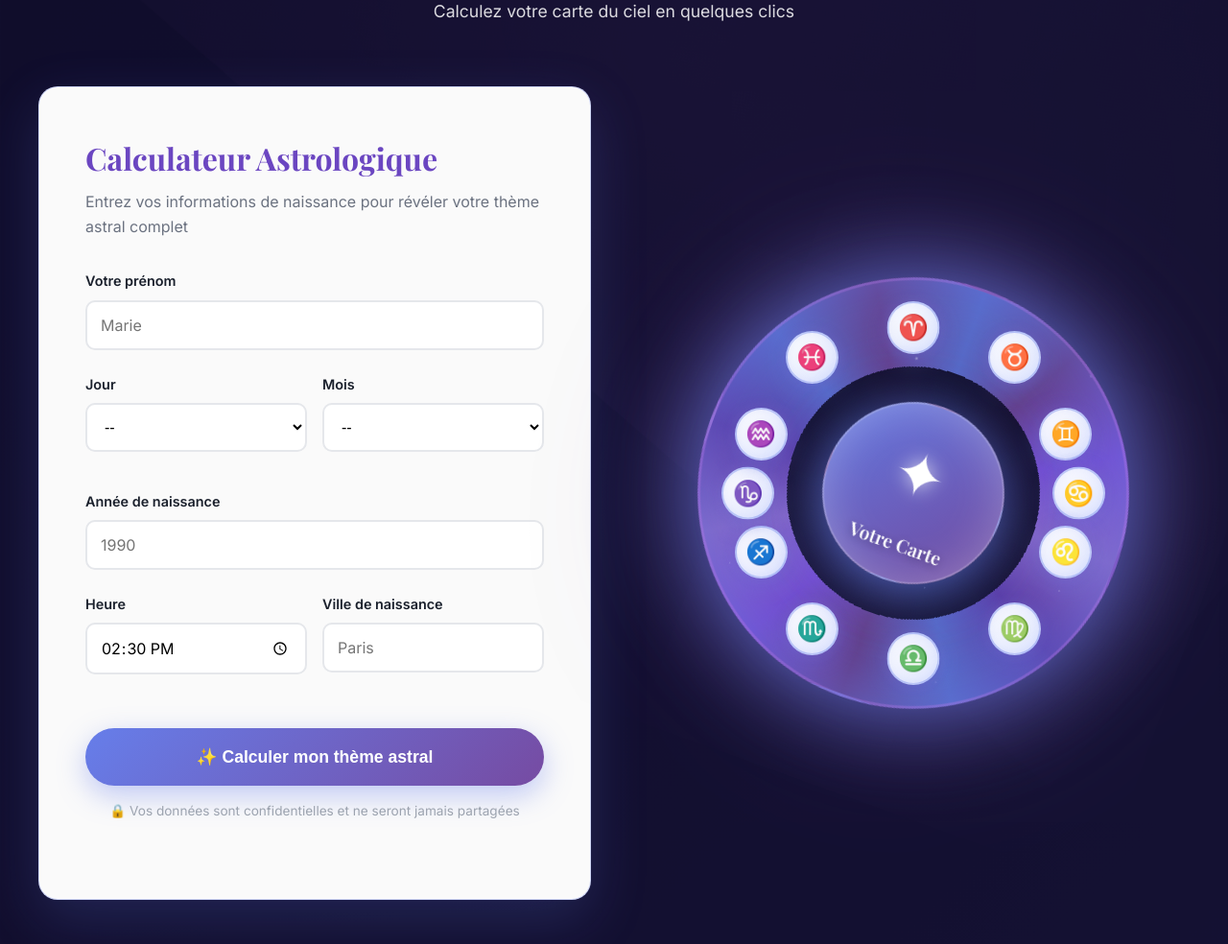
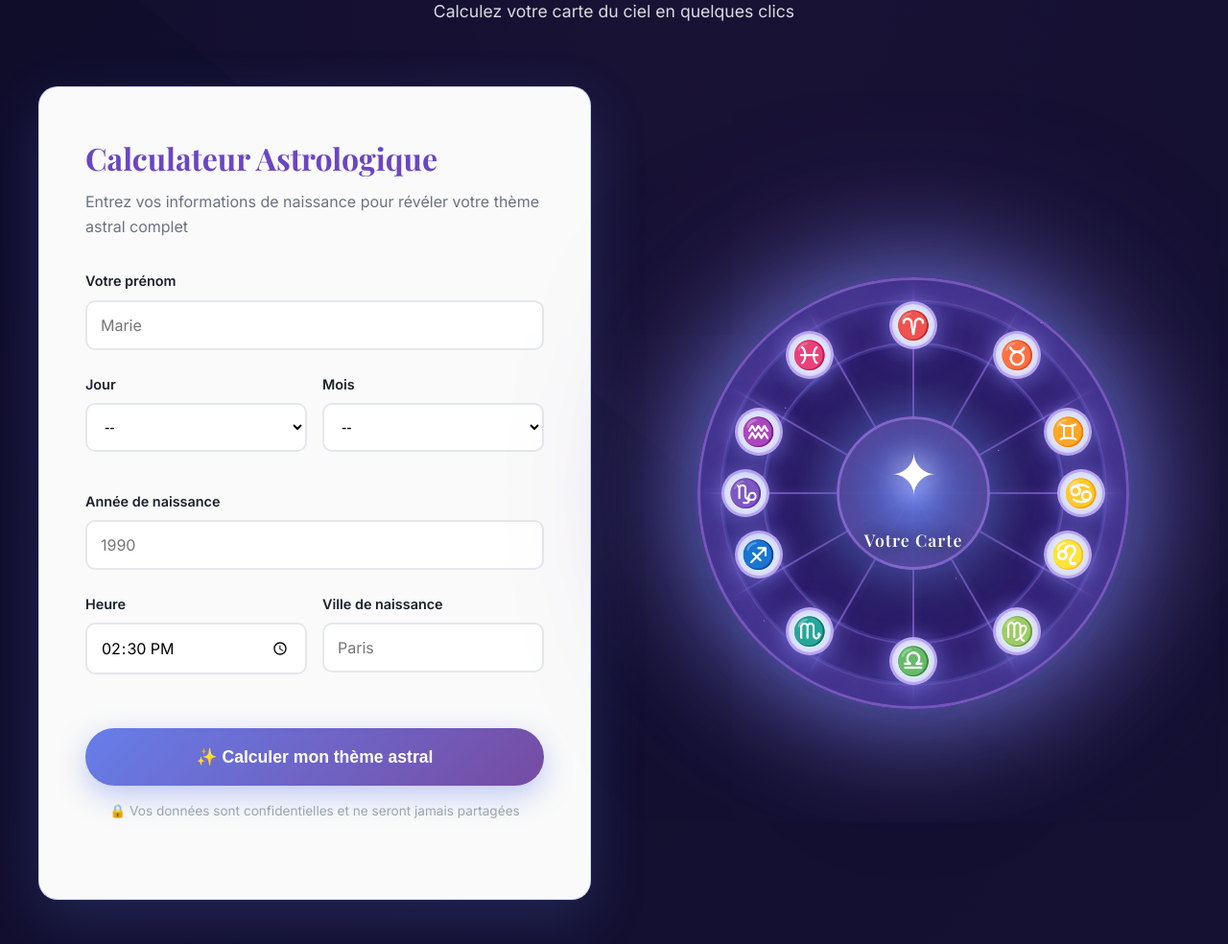
Before and after one commit to myphistone-boop/AGENT, a Python web app: template templates/therapeute/template_cosmique.html in a window 1280 px wide. Shown: the part 1055-2039 px from the top of the page at 96% size. Run offline with Jinja, Linux system fonts and the light colour scheme; the template is opened without the code that fills it, so the values that code supplies are empty.

Commit message:
feat: Add detailed zodiac wheel with radial segments and concentric circles
- Add 12 radial division lines creating visible segments
- Implement 2 concentric circles (90% and 70% width) with cosmic purple glow
- Starfield background overlay for authentic astrological chart appearance
- Replace smooth gradient with structured, segmented design matching reference images

```diff
--- a/templates/therapeute/template_cosmique.html
+++ b/templates/therapeute/template_cosmique.html
@@ -1346,7 +1346,7 @@
             box-shadow: 0 15px 40px rgba(102, 126, 234, 0.5);
         }
 
-        /* Zodiac Wheel - Cosmic Theme */
+        /* Zodiac Wheel - Detailed Astrological Chart */
         .zodiac-wheel-container {
             position: relative;
             display: flex;
@@ -1361,87 +1361,109 @@
             position: relative;
             border-radius: 50%;
             background:
-                radial-gradient(circle at center, rgba(15, 12, 41, 0.95) 0%, rgba(15, 12, 41, 0.95) 42%, transparent 42%),
-                conic-gradient(
-                    from 0deg,
-                    rgba(102, 126, 234, 0.8) 0deg,
-                    rgba(118, 75, 162, 0.8) 30deg,
-                    rgba(139, 92, 246, 0.8) 60deg,
-                    rgba(159, 122, 234, 0.8) 90deg,
-                    rgba(107, 70, 193, 0.8) 120deg,
-                    rgba(102, 126, 234, 0.8) 150deg,
-                    rgba(118, 75, 162, 0.8) 180deg,
-                    rgba(139, 92, 246, 0.8) 210deg,
-                    rgba(159, 122, 234, 0.8) 240deg,
-                    rgba(107, 70, 193, 0.8) 270deg,
-                    rgba(102, 126, 234, 0.8) 300deg,
-                    rgba(118, 75, 162, 0.8) 330deg,
-                    rgba(102, 126, 234, 0.8) 360deg
-                );
+                /* Starfield overlay */
+                radial-gradient(1px 1px at 20% 30%, rgba(255, 255, 255, 0.8), transparent),
+                radial-gradient(1px 1px at 60% 70%, rgba(255, 255, 255, 0.6), transparent),
+                radial-gradient(1px 1px at 80% 10%, rgba(255, 255, 255, 0.8), transparent),
+                radial-gradient(1px 1px at 15% 80%, rgba(255, 255, 255, 0.6), transparent),
+                radial-gradient(1px 1px at 70% 40%, rgba(255, 255, 255, 0.7), transparent),
+                /* Base cosmic background */
+                radial-gradient(circle at center, #1a1442 0%, #2d1b69 50%, #4a2f8c 100%);
             box-shadow:
-                0 0 80px rgba(102, 126, 234, 0.6),
-                0 0 120px rgba(118, 75, 162, 0.4),
-                inset 0 0 60px rgba(102, 126, 234, 0.3);
-            border: 3px solid rgba(159, 122, 234, 0.5);
-            animation: rotate-wheel 120s linear infinite, cosmic-pulse 4s ease-in-out infinite;
-        }
-
-        /* Cosmic starfield overlay on wheel */
+                0 0 100px rgba(102, 126, 234, 0.7),
+                0 0 150px rgba(118, 75, 162, 0.5),
+                inset 0 0 80px rgba(102, 126, 234, 0.2);
+            border: 3px solid rgba(159, 122, 234, 0.6);
+            animation: cosmic-pulse 4s ease-in-out infinite;
+        }
+
+        /* Concentric circles */
         .zodiac-wheel::before {
             content: '';
             position: absolute;
-            top: 0;
-            left: 0;
-            width: 100%;
-            height: 100%;
+            top: 50%;
+            left: 50%;
+            transform: translate(-50%, -50%);
+            width: 90%;
+            height: 90%;
             border-radius: 50%;
-            background-image:
-                radial-gradient(2px 2px at 20% 30%, white, transparent),
-                radial-gradient(1px 1px at 60% 70%, rgba(224, 231, 255, 0.8), transparent),
-                radial-gradient(1px 1px at 50% 50%, white, transparent),
-                radial-gradient(2px 2px at 80% 10%, rgba(199, 210, 254, 0.8), transparent),
-                radial-gradient(1px 1px at 90% 60%, white, transparent),
-                radial-gradient(1px 1px at 15% 80%, rgba(224, 231, 255, 0.8), transparent),
-                radial-gradient(2px 2px at 40% 20%, white, transparent),
-                radial-gradient(1px 1px at 70% 90%, rgba(199, 210, 254, 0.8), transparent);
-            background-repeat: no-repeat;
-            opacity: 0.6;
-            animation: twinkle-wheel 3s ease-in-out infinite;
-        }
-
-        @keyframes rotate-wheel {
-            from { transform: rotate(0deg); }
-            to { transform: rotate(360deg); }
+            border: 2px solid rgba(159, 122, 234, 0.3);
+            box-shadow:
+                inset 0 0 0 2px rgba(102, 126, 234, 0.2),
+                0 0 30px rgba(159, 122, 234, 0.3);
+        }
+
+        .zodiac-wheel::after {
+            content: '';
+            position: absolute;
+            top: 50%;
+            left: 50%;
+            transform: translate(-50%, -50%);
+            width: 70%;
+            height: 70%;
+            border-radius: 50%;
+            border: 2px solid rgba(159, 122, 234, 0.4);
+            box-shadow:
+                inset 0 0 0 2px rgba(102, 126, 234, 0.2),
+                0 0 20px rgba(159, 122, 234, 0.2);
         }
 
         @keyframes cosmic-pulse {
             0%, 100% {
                 box-shadow:
-                    0 0 80px rgba(102, 126, 234, 0.6),
-                    0 0 120px rgba(118, 75, 162, 0.4),
-                    inset 0 0 60px rgba(102, 126, 234, 0.3);
+                    0 0 100px rgba(102, 126, 234, 0.7),
+                    0 0 150px rgba(118, 75, 162, 0.5),
+                    inset 0 0 80px rgba(102, 126, 234, 0.2);
             }
             50% {
                 box-shadow:
-                    0 0 100px rgba(102, 126, 234, 0.8),
-                    0 0 150px rgba(118, 75, 162, 0.6),
-                    inset 0 0 80px rgba(102, 126, 234, 0.5);
+                    0 0 120px rgba(102, 126, 234, 0.9),
+                    0 0 180px rgba(118, 75, 162, 0.7),
+                    inset 0 0 100px rgba(102, 126, 234, 0.4);
             }
         }
 
-        @keyframes twinkle-wheel {
-            0%, 100% { opacity: 0.4; }
-            50% { opacity: 0.8; }
-        }
+        /* Radial division lines (12 segments) */
+        .zodiac-segments {
+            position: absolute;
+            width: 100%;
+            height: 100%;
+            top: 0;
+            left: 0;
+        }
+
+        .segment-line {
+            position: absolute;
+            width: 2px;
+            height: 50%;
+            background: linear-gradient(to bottom, transparent, rgba(159, 122, 234, 0.6) 30%, rgba(159, 122, 234, 0.4));
+            top: 0;
+            left: 50%;
+            transform-origin: bottom center;
+            box-shadow: 0 0 10px rgba(159, 122, 234, 0.3);
+        }
+
+        .segment-line:nth-child(1) { transform: translateX(-50%) rotate(0deg); }
+        .segment-line:nth-child(2) { transform: translateX(-50%) rotate(30deg); }
+        .segment-line:nth-child(3) { transform: translateX(-50%) rotate(60deg); }
+        .segment-line:nth-child(4) { transform: translateX(-50%) rotate(90deg); }
+        .segment-line:nth-child(5) { transform: translateX(-50%) rotate(120deg); }
+        .segment-line:nth-child(6) { transform: translateX(-50%) rotate(150deg); }
+        .segment-line:nth-child(7) { transform: translateX(-50%) rotate(180deg); }
+        .segment-line:nth-child(8) { transform: translateX(-50%) rotate(210deg); }
+        .segment-line:nth-child(9) { transform: translateX(-50%) rotate(240deg); }
+        .segment-line:nth-child(10) { transform: translateX(-50%) rotate(270deg); }
+        .segment-line:nth-child(11) { transform: translateX(-50%) rotate(300deg); }
+        .segment-line:nth-child(12) { transform: translateX(-50%) rotate(330deg); }
 
         .zodiac-center {
             position: absolute;
             top: 50%;
             left: 50%;
             transform: translate(-50%, -50%);
-            width: 190px;
-            height: 190px;
-            background: linear-gradient(135deg, rgba(102, 126, 234, 0.95) 0%, rgba(118, 75, 162, 0.95) 100%);
+            width: 160px;
+            height: 160px;
+            background: radial-gradient(circle, rgba(102, 126, 234, 0.95) 0%, rgba(48, 35, 99, 0.98) 100%);
             border-radius: 50%;
             display: flex;
             align-items: center;
@@ -1449,9 +1471,9 @@
             flex-direction: column;
             color: white;
             box-shadow:
-                0 10px 50px rgba(102, 126, 234, 0.7),
-                inset 0 0 40px rgba(255, 255, 255, 0.2);
-            border: 2px solid rgba(255, 255, 255, 0.3);
+                0 0 60px rgba(102, 126, 234, 0.8),
+                inset 0 0 40px rgba(159, 122, 234, 0.3);
+            border: 3px solid rgba(159, 122, 234, 0.7);
             z-index: 10;
             animation: center-glow 3s ease-in-out infinite;
         }
@@ -1459,27 +1481,36 @@
         @keyframes center-glow {
             0%, 100% {
                 box-shadow:
-                    0 10px 50px rgba(102, 126, 234, 0.7),
-                    inset 0 0 40px rgba(255, 255, 255, 0.2);
+                    0 0 60px rgba(102, 126, 234, 0.8),
+                    inset 0 0 40px rgba(159, 122, 234, 0.3);
             }
             50% {
                 box-shadow:
-                    0 10px 70px rgba(102, 126, 234, 0.9),
-                    inset 0 0 60px rgba(255, 255, 255, 0.4);
+                    0 0 80px rgba(102, 126, 234, 1),
+                    inset 0 0 60px rgba(159, 122, 234, 0.5);
             }
         }
 
         .zodiac-center-icon {
-            font-size: 4rem;
+            font-size: 3.5rem;
             margin-bottom: 0.5rem;
-            text-shadow: 0 0 20px rgba(255, 255, 255, 0.8);
+            text-shadow:
+                0 0 30px rgba(255, 255, 255, 1),
+                0 0 50px rgba(159, 122, 234, 0.8);
+            animation: icon-pulse 2s ease-in-out infinite;
+        }
+
+        @keyframes icon-pulse {
+            0%, 100% { transform: scale(1); }
+            50% { transform: scale(1.1); }
         }
 
         .zodiac-center-text {
             font-family: 'Playfair Display', serif;
-            font-size: 1.2rem;
+            font-size: 1.1rem;
             font-weight: 600;
-            text-shadow: 0 2px 10px rgba(0, 0, 0, 0.3);
+            text-shadow: 0 2px 15px rgba(0, 0, 0, 0.5);
+            letter-spacing: 1px;
         }
 
         .zodiac-signs {
@@ -1488,33 +1519,34 @@
             height: 100%;
             top: 0;
             left: 0;
-            animation: rotate-wheel 120s linear infinite reverse;
+            z-index: 5;
         }
 
         .zodiac-sign {
             position: absolute;
-            width: 55px;
-            height: 55px;
-            background: linear-gradient(135deg, rgba(255, 255, 255, 0.98) 0%, rgba(224, 231, 255, 0.98) 100%);
+            width: 50px;
+            height: 50px;
+            background: radial-gradient(circle, rgba(255, 255, 255, 1) 0%, rgba(224, 231, 255, 0.95) 100%);
             border-radius: 50%;
             display: flex;
             align-items: center;
             justify-content: center;
-            font-size: 1.6rem;
+            font-size: 1.8rem;
             box-shadow:
-                0 5px 25px rgba(102, 126, 234, 0.4),
-                0 0 15px rgba(118, 75, 162, 0.3),
-                inset 0 0 10px rgba(102, 126, 234, 0.1);
-            border: 2px solid rgba(102, 126, 234, 0.4);
+                0 5px 30px rgba(102, 126, 234, 0.5),
+                0 0 20px rgba(159, 122, 234, 0.4),
+                inset 0 0 15px rgba(102, 126, 234, 0.2);
+            border: 3px solid rgba(159, 122, 234, 0.6);
             transition: all 0.3s;
+            color: #4a2f8c;
         }
 
         .zodiac-sign:hover {
-            transform: scale(1.15);
+            transform: scale(1.2);
             box-shadow:
-                0 8px 35px rgba(102, 126, 234, 0.6),
-                0 0 25px rgba(118, 75, 162, 0.5);
-            border-color: rgba(159, 122, 234, 0.8);
+                0 8px 40px rgba(102, 126, 234, 0.8),
+                0 0 30px rgba(159, 122, 234, 0.7);
+            border-color: rgba(159, 122, 234, 1);
         }
 
         /* Position each sign around the wheel */
@@ -1769,6 +1801,21 @@
 
             <div class="zodiac-wheel-container">
                 <div class="zodiac-wheel">
+                    <!-- Radial segments (12 division lines) -->
+                    <div class="zodiac-segments">
+                        <div class="segment-line"></div>
+                        <div class="segment-line"></div>
+                        <div class="segment-line"></div>
+                        <div class="segment-line"></div>
+                        <div class="segment-line"></div>
+                        <div class="segment-line"></div>
+                        <div class="segment-line"></div>
+                        <div class="segment-line"></div>
+                        <div class="segment-line"></div>
+                        <div class="segment-line"></div>
+                        <div class="segment-line"></div>
+                        <div class="segment-line"></div>
+                    </div>
                     <div class="zodiac-signs">
                         <div class="zodiac-sign">♈</div>
                         <div class="zodiac-sign">♉</div>
```
